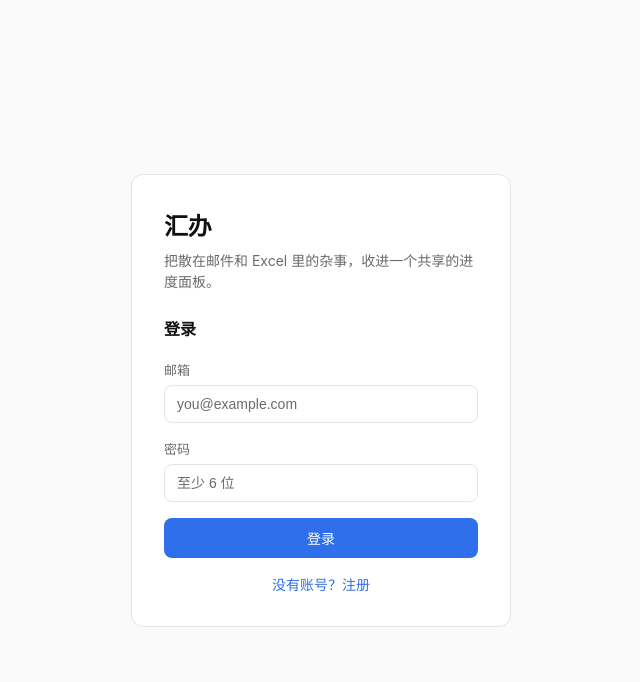
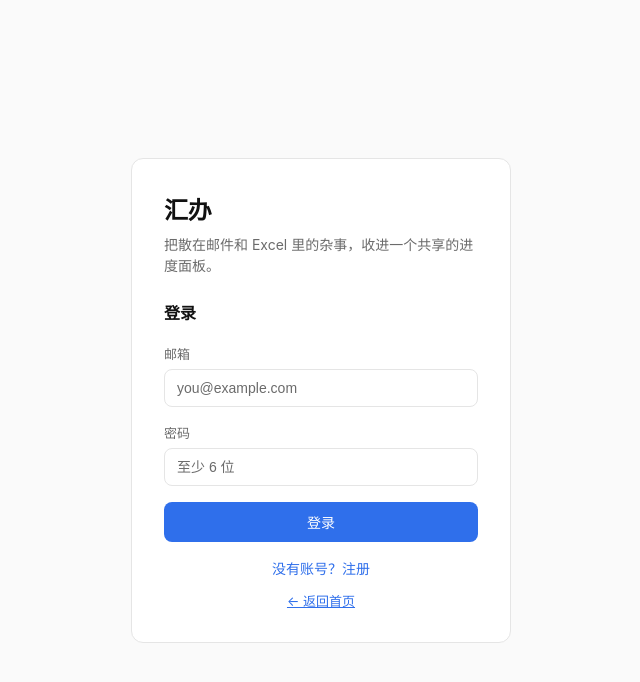
Before and after one commit to bth122118-commits/huiban, a Next.js app: page /login in a window 1280 px wide. Shown: the top 682 px of the page, without its empty margins (319-959 px from the left). Built offline with nearby package versions, Linux system fonts and the light colour scheme; no server answers.

Commit message:
feat: 登录/定价页加返回首页链接

```diff
--- a/app/login/page.tsx
+++ b/app/login/page.tsx
@@ -100,6 +100,9 @@
             {mode === "signin" ? "没有账号？注册" : "已有账号？登录"}
           </button>
         </div>
+        <div style={{ marginTop: 12, textAlign: "center" }}>
+          <a href="/landing-page.html" className="auth-link" style={{ fontSize: 13 }}>← 返回首页</a>
+        </div>
       </div>
     </main>
   );
--- a/app/pricing/page.tsx
+++ b/app/pricing/page.tsx
@@ -106,6 +106,7 @@
 
   return (
     <main style={{ maxWidth: 960, margin: "0 auto", padding: "48px 24px" }}>
+      <a href="/landing-page.html" style={{ fontSize: 14, color: "var(--accent)", display: "inline-block", marginBottom: 16 }}>← 返回首页</a>
       <h1 style={{ fontSize: 32, fontWeight: 600, letterSpacing: "-0.01em", margin: "0 0 8px" }}>选择套餐</h1>
       <p style={{ color: "var(--muted)", margin: "0 0 28px" }}>免费开始，随时升级。所有套餐都支持邮件自动建任务、Excel 导入。</p>
 
```
